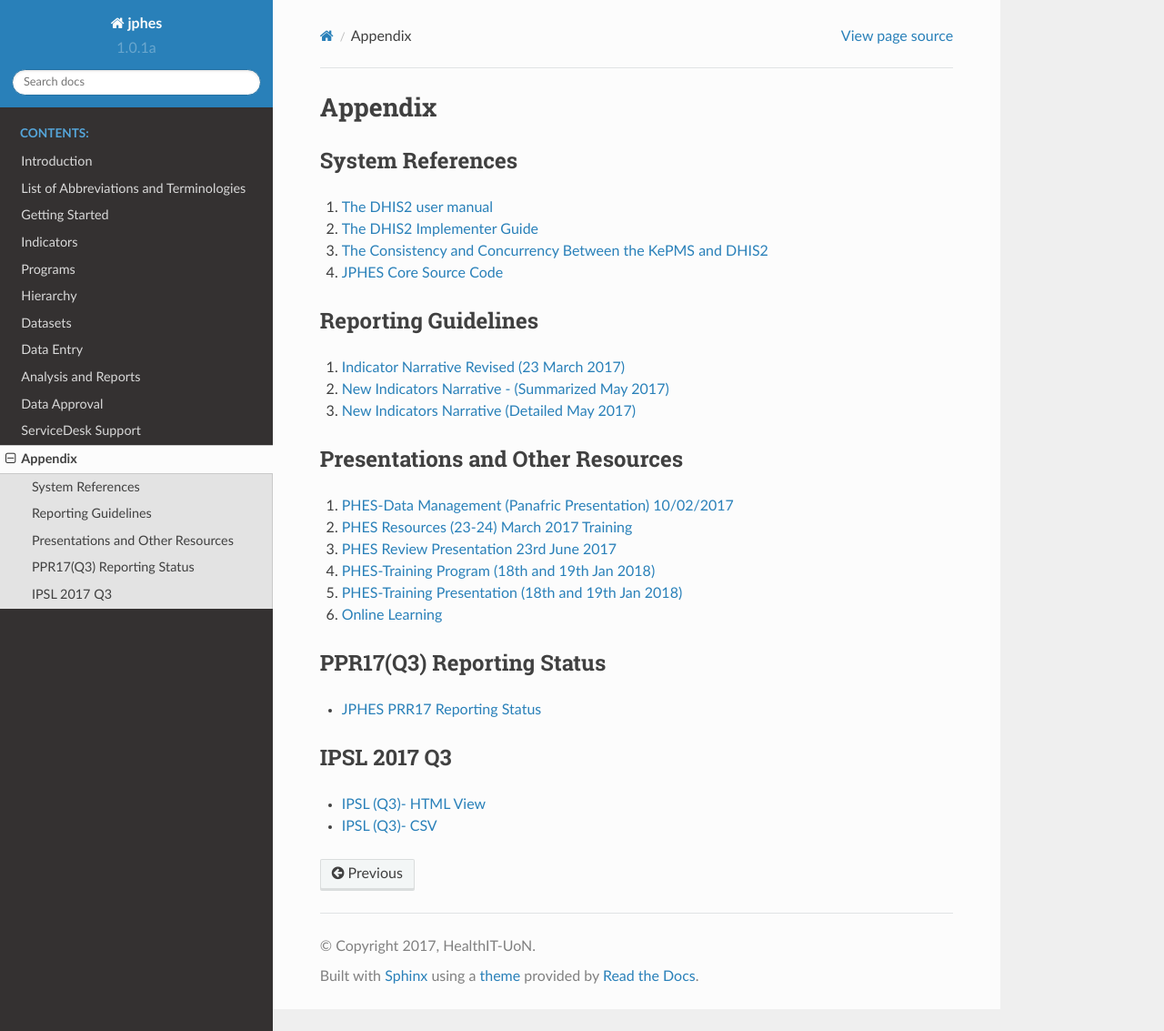
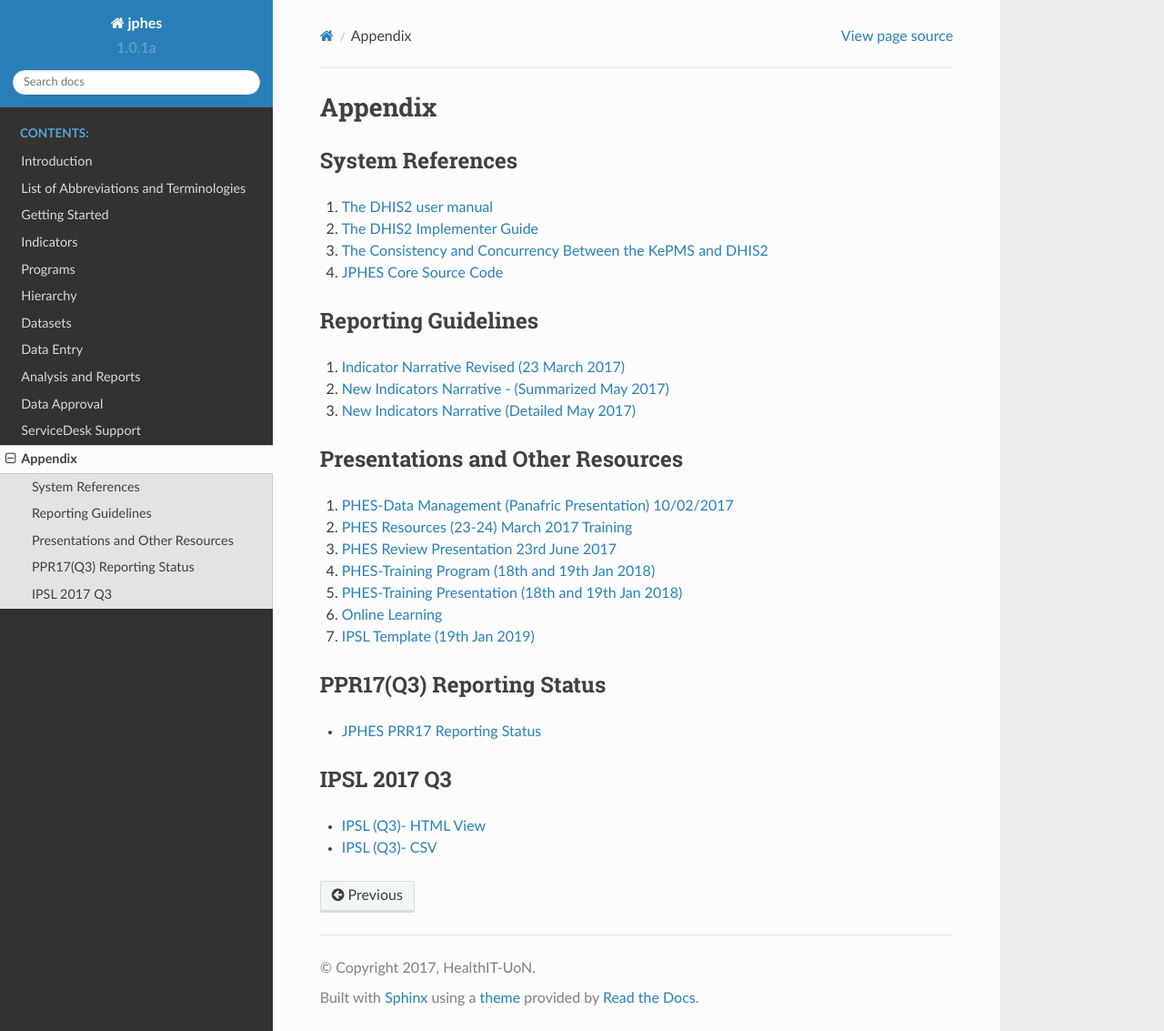
Before and after one commit to uonafya/jphes-docs, a Sphinx documentation site: the page built from source/appendix.rst, in a window 1280 px wide and 1133 px high. Shown: the whole window at 91% size. Built offline with Sphinx 7.4.7 and the Read the Docs theme 2.0.0, drawn with Linux system fonts in a browser that asks for light colours.

Commit message:
Update appendix.rst

```diff
--- a/source/appendix.rst
+++ b/source/appendix.rst
@@ -20,7 +20,6 @@ Reporting Guidelines
 2. `New Indicators Narrative - (Summarized May 2017) <https://docs.google.com/spreadsheets/d/1H5mC78PS0zCzWe0y-jQF5D7T1Aqr_4VtnSiln-cvBys/pubhtml>`_
 3. `New Indicators Narrative (Detailed May 2017) <_static/resources/Additional_Indicator_Narratives_23-06-2017.zip>`_
 
-
 Presentations and Other Resources
 -----------------------------------
 
@@ -30,6 +29,7 @@ Presentations and Other Resources
 4.  `PHES-Training Program (18th and 19th Jan 2018) <_static/resources/PHES_Training_Timetable_18_and_19_Jan_2018.pdf>`_
 5.  `PHES-Training Presentation (18th and 19th Jan 2018) <_static/resources/PHES_Training_18_and_19_Jan_2018.pdf>`_
 6.  `Online Learning <http://elearningtest.healthit.uonbi.ac.ke>`_
+7. `IPSL Template (19th Jan 2019) <_static/resources/PHES_Resources_19_01_2018.zip>`_
 
 
 
```
